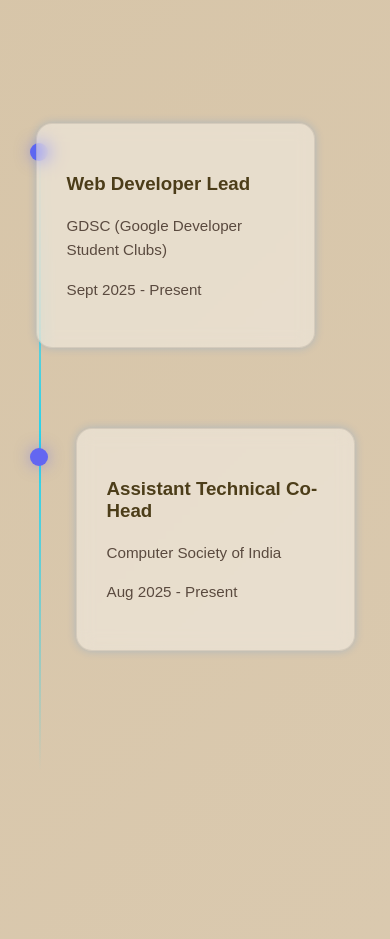
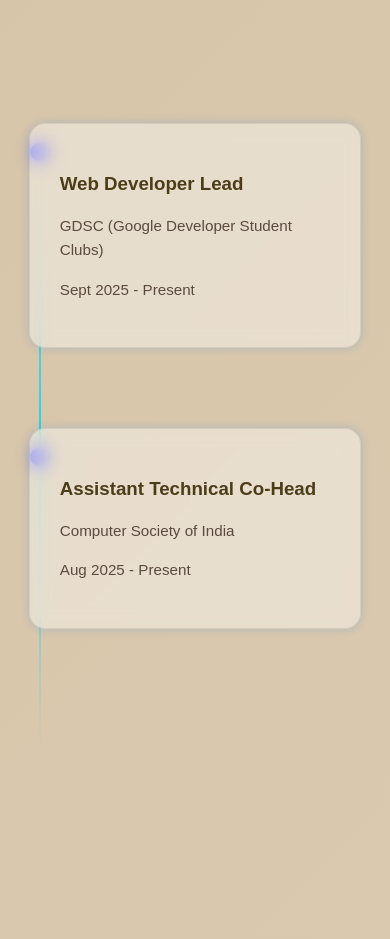
Before and after one commit to sharyuharde22/Portfolio, a React (Create React App) app: page / in a window 390 px wide. Shown: the part 3840-4779 px from the top of the page. Built offline with nearby package versions, Linux system fonts and the light colour scheme.

Commit message:
Fix mobile timeline overflow

```diff
--- a/src/App.css
+++ b/src/App.css
@@ -673,17 +673,18 @@ p {
 
   .timeline-row.left,
   .timeline-row.right {
-    left: 0;
-    text-align: left;
-  }
+    left: 0 !important;
+    padding-left: 0 !important;
+    padding-right: 0 !important;
+}
 
   .timeline-dot {
     left: 10px !important;
   }
 
   .timeline-row .card {
-    width: 90%;
-    max-width: 350px;
+    width: 95%;
+    max-width: 95%;
     margin: 0 auto;
   }
 
```
